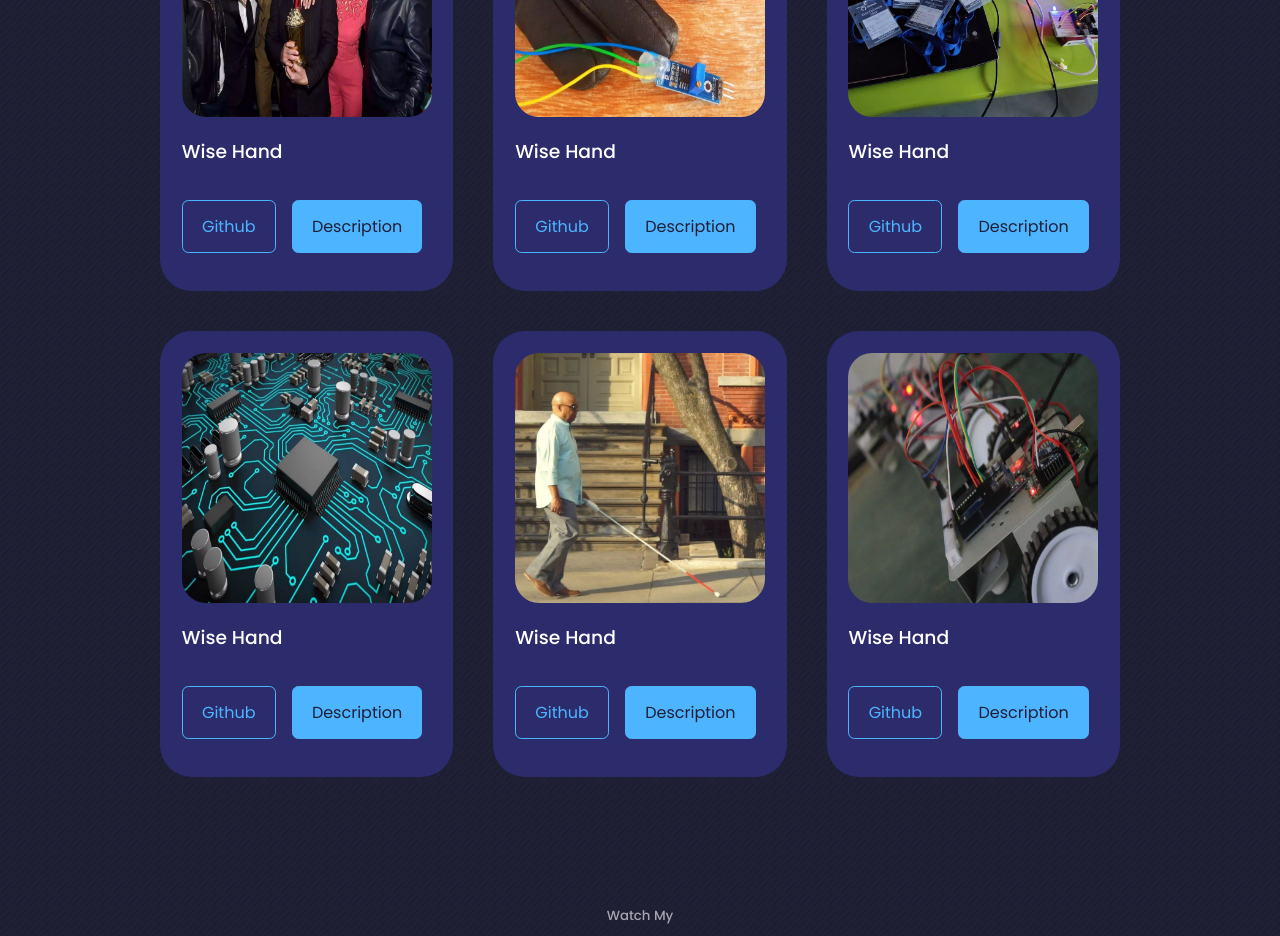
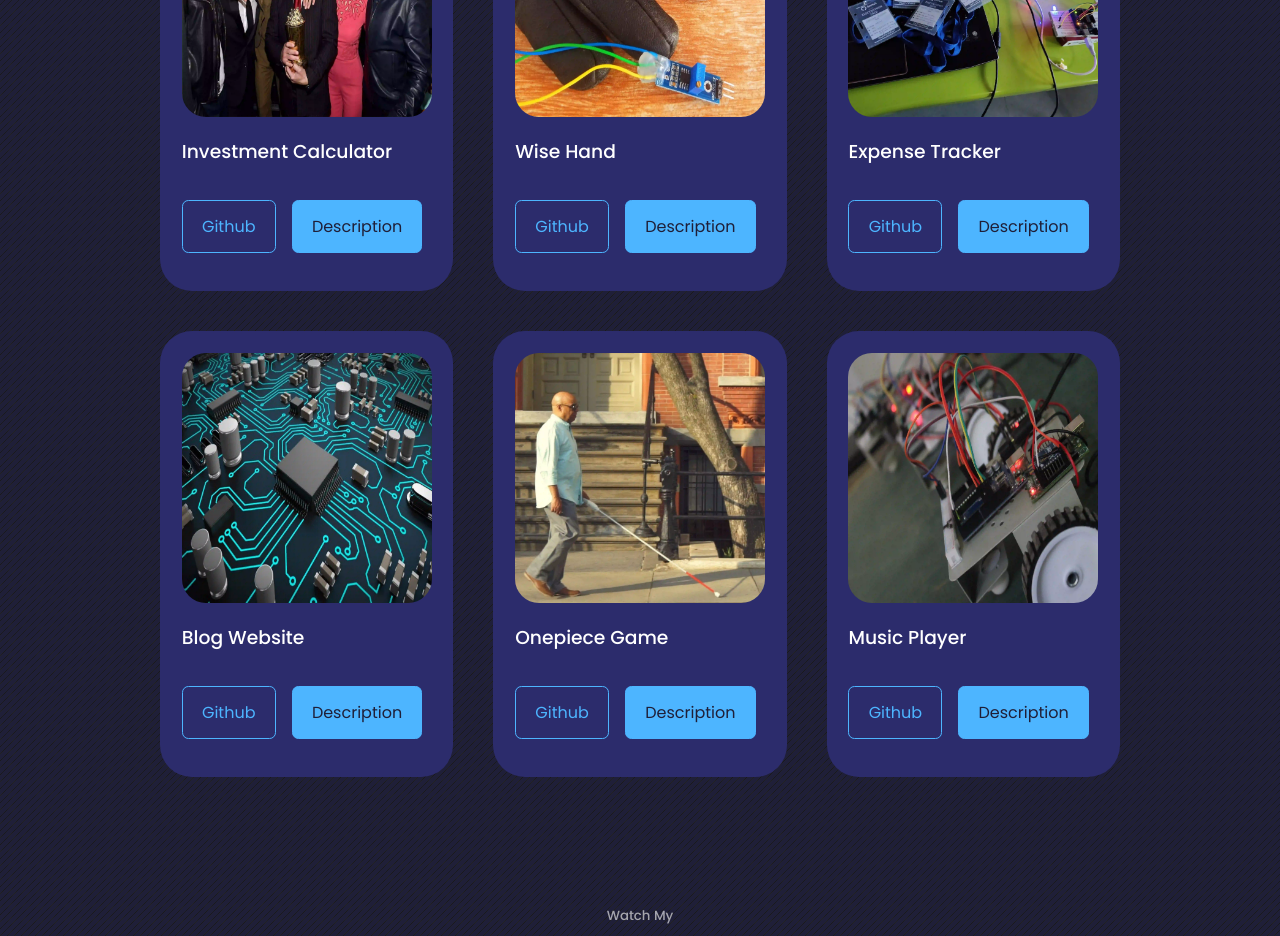
Before and after one commit to Ujjwalsharma7/Portfolio, a React (Create React App) app: page / in a window 1280 px wide. Shown: the part 2480-3416 px from the top of the page. Built offline with nearby package versions, Linux system fonts and the light colour scheme.

Commit message:
Added project names in portfolio

```diff
--- a/src/components/portfolio/Portfolio.jsx
+++ b/src/components/portfolio/Portfolio.jsx
@@ -12,7 +12,7 @@ const data = [
   {
     id: 1,
     image: IMG1,
-    title: 'Wise Hand',
+    title:'Investment Calculator',
     github: 'https://github.com/Ujjwalsharma7'
   },
   {
@@ -24,25 +24,25 @@ const data = [
   {
     id: 3,
     image: IMG3,
-    title: 'Wise Hand',
+    title: 'Expense Tracker',
     github: 'https://github.com/Ujjwalsharma7'
   },
   {
     id: 4,
     image: IMG4,
-    title: 'Wise Hand',
+    title: 'Blog Website',
     github: 'https://github.com/Ujjwalsharma7'
   },
   {
     id: 5,
     image: IMG5,
-    title: 'Wise Hand',
+    title: 'Onepiece Game',
     github: 'https://github.com/Ujjwalsharma7'
   },
   {
     id: 6,
     image: IMG6,
-    title: 'Wise Hand',
+    title: 'Music Player',
     github: 'https://github.com/Ujjwalsharma7'
   },
 ]
```
